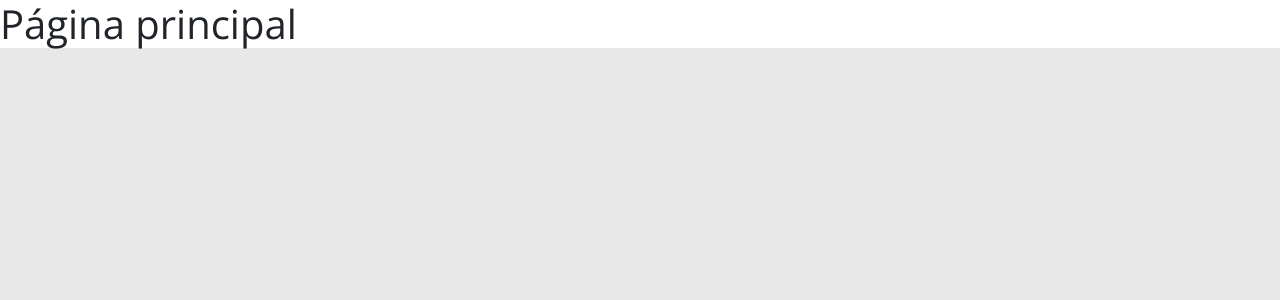
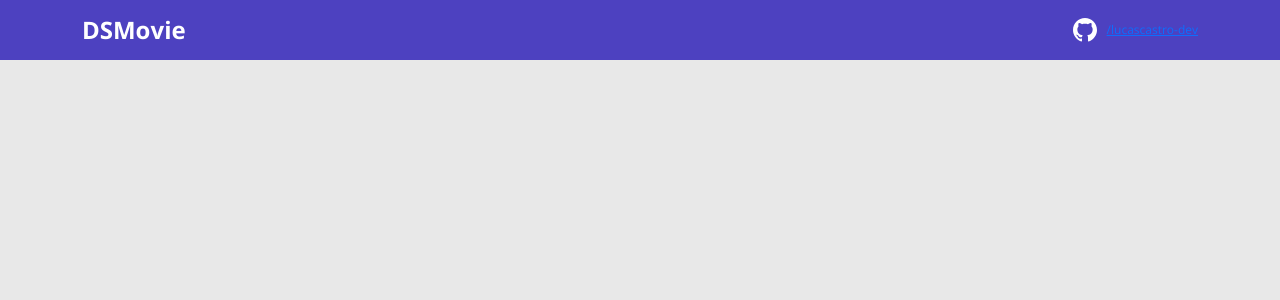
Before and after one commit to lucascastro-dev/dsmovie, a React (Create React App) app in the folder frontend/: page / in a window 1280 px wide. Shown: the top 300 px of the page. Built offline with nearby package versions, Linux system fonts and the light colour scheme.

Commit message:
Criando Navbar

```diff
--- a/frontend/src/App.tsx
+++ b/frontend/src/App.tsx
@@ -1,6 +1,8 @@
+import Navbar from "./components/Navbar";
+
 function App() {
   return (
-    <h1>Página principal</h1>
+<Navbar/>
   );
 }
 
--- /dev/null
+++ b/frontend/src/components/Navbar/index.tsx
@@ -0,0 +1,23 @@
+import {ReactComponent as GithubIcon} from 'assets/img/github.svg'
+import './styles.css'
+
+function Navbar(){
+	return (
+		<header>
+			<nav className="container">
+				<div className="dsmovie-nav-content">
+					<h1>DSMovie</h1>
+					<a href="https://github.com/lucascastro-dev/" target="_blank" rel="noreferrer">
+						<div className="dsmovie-contact-container">
+							<GithubIcon/>
+							<p className="dsmovie-contact-link">/lucascastro-dev
+							</p>
+						</div>
+					</a>
+				</div>
+			</nav>
+			</header>
+	)
+}
+
+export default Navbar;
--- /dev/null
+++ b/frontend/src/components/Navbar/styles.css
@@ -0,0 +1,29 @@
+header {
+	height: 60px;
+	background-color: var(--color-primary);
+	display: flex;
+	align-items: center;
+}
+
+.dsmovie-nav-content {
+	display: flex;
+	align-items: center;
+	justify-content: space-between;
+	color: #fff;
+}
+
+.dsmovie-nav-content h1 {
+	font-size: 24px;
+	margin: 0;
+	font-weight: 700;
+}
+
+.dsmovie-contact-container {
+	display: flex;
+	align-items: center;
+}
+
+.dsmovie-contact-link {
+	margin: 0 0 0 10px;
+	font-size: 12px;
+}
--- a/frontend/tsconfig.json
+++ b/frontend/tsconfig.json
@@ -1,5 +1,6 @@
 {
   "compilerOptions": {
+		"baseUrl": "./src",
     "target": "es5",
     "lib": [
       "dom",
```
Also changed, not shown: frontend/src/assets/img/github.svg (added).
